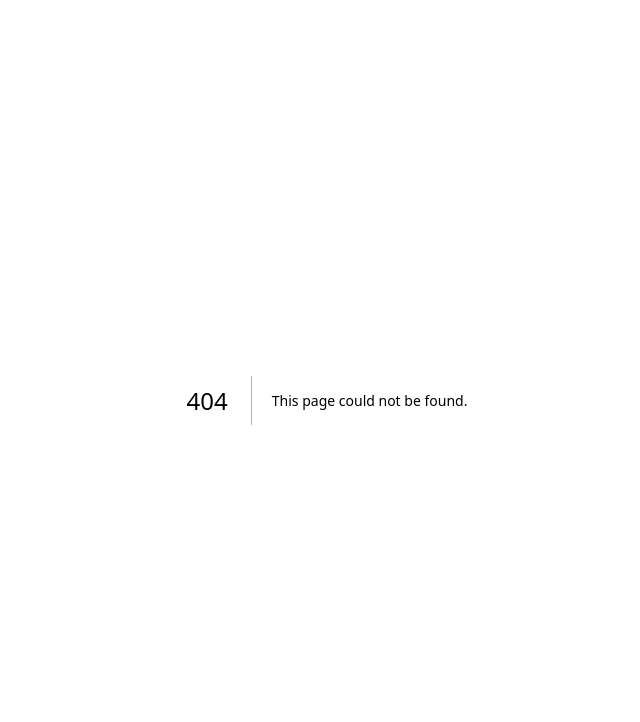
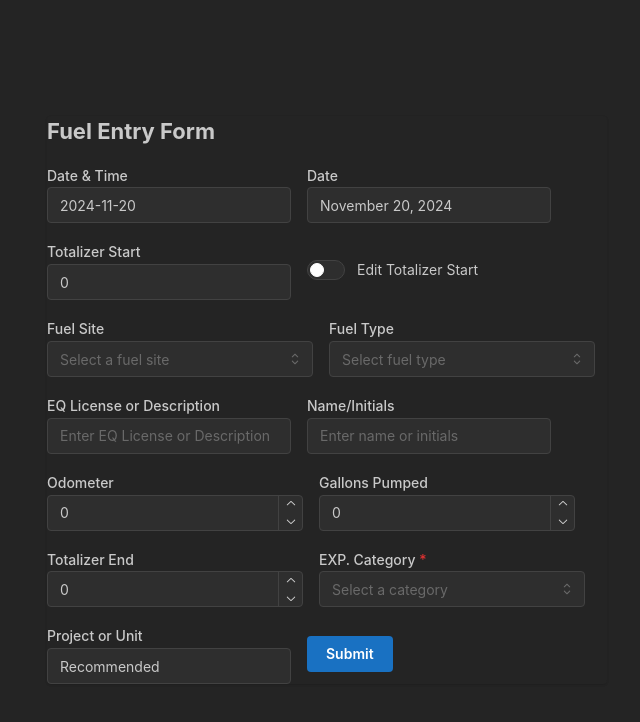
Before and after one commit to fuel-kiosk-CS-team/fuel-kiosk-dc, a Next.js app in the folder fuel-kiosk/: page /input-form in a window 1280 px wide. Before the commit this address had no page. Shown: the top 722 px of the page, without its empty margins (313-953 px from the left). Built offline with nearby package versions, Linux system fonts and the light colour scheme.

Commit message:
Add initial fuel input form

```diff
--- a/fuel-kiosk/package.json
+++ b/fuel-kiosk/package.json
@@ -16,6 +16,7 @@
   },
   "dependencies": {
     "@mantine/core": "^7.14.1",
+    "@mantine/dates": "^7.14.1",
     "@mantine/hooks": "^7.14.1",
     "@next/bundle-analyzer": "^15.0.3",
     "@prisma/client": "^6.3.1",
--- /dev/null
+++ b/fuel-kiosk/src/app/api/fuel-data/route.js
@@ -0,0 +1,10 @@
+export const revalidate = 0; // Forces regeneration on every request
+export async function GET(request) {
+  return new Response(
+    JSON.stringify({
+      previousMax: 123.45,
+      fuelSites: ['Site A', 'Site B', 'Site C'],
+    }),
+    { status: 200, headers: { 'Content-Type': 'application/json' } }
+  );
+}
--- /dev/null
+++ b/fuel-kiosk/src/app/api/submit-fuel-data/route.js
@@ -0,0 +1,6 @@
+export const revalidate = 0; // Forces regeneration on every request
+export async function POST(request) {
+    const formData = await request.json();
+    console.log('Received data:', formData);
+    return new Response(null, { status: 200 });
+  }
--- /dev/null
+++ b/fuel-kiosk/src/app/components/form/FuelForm.js
@@ -0,0 +1,133 @@
+"use client"
+
+import React, { useState, useEffect } from 'react';
+import { TextInput, Select, Button, Switch, NumberInput, Group, Paper, Title } from '@mantine/core';
+import {DateInput} from "@mantine/dates"
+
+const FuelForm = ({ previousMax, fuelSites, onSubmit }) => {
+  const [editable, setEditable] = useState(false);
+  const [formData, setFormData] = useState({
+    dateTime: new Date().toISOString().split('T')[0],
+    date: new Date().toISOString().split('T')[0],
+    totalizerStart: previousMax || 0,
+    fuelSite: '',
+    fuelType: '',
+    eqLicense: '',
+    name: '',
+    odometer: 0,
+    gallonsPumped: 0.0,
+    totalizerEnd: 0.0,
+    expCategory: '',
+    projectOrUnit: 'Recommended',
+  });
+
+  const fuelTypeOptions = ['UNL', 'DSL', 'DSL OFF ROAD', 'CLEAR GAS'];
+  const expCategoryOptions = ['Category 1', 'Category 2', 'Category 3']; // Add actual categories as needed.
+
+  const handleChange = (key, value) => {
+    setFormData((prev) => ({
+      ...prev,
+      [key]: value,
+    }));
+  };
+
+  const handleSubmit = () => {
+    if (onSubmit) onSubmit(formData);
+  };
+
+  return (
+    <Paper shadow="xs" padding="lg">
+      <Title order={3} mb="md">Fuel Entry Form</Title>
+      <form>
+        <Group direction="column" spacing="md">
+          <TextInput
+            label="Date & Time"
+            value={formData.dateTime}
+            readOnly
+          />
+          <DateInput
+            label="Date"
+            value={new Date(formData.date)}
+            onChange={(value) => handleChange('date', value.toISOString().split('T')[0])}
+          />
+          <NumberInput
+            label="Totalizer Start"
+            value={formData.totalizerStart}
+            readOnly={!editable}
+            onChange={(value) => handleChange('totalizerStart', value)}
+          />
+          <Switch
+            label="Edit Totalizer Start"
+            checked={editable}
+            onChange={(event) => setEditable(event.currentTarget.checked)}
+          />
+          <Select
+            label="Fuel Site"
+            data={fuelSites || []}
+            placeholder="Select a fuel site"
+            value={formData.fuelSite}
+            onChange={(value) => handleChange('fuelSite', value)}
+          />
+          <Select
+            label="Fuel Type"
+            data={fuelTypeOptions}
+            placeholder="Select fuel type"
+            value={formData.fuelType}
+            onChange={(value) => handleChange('fuelType', value)}
+          />
+          <TextInput
+            label="EQ License or Description"
+            placeholder="Enter EQ License or Description"
+            value={formData.eqLicense}
+            onChange={(event) => handleChange('eqLicense', event.currentTarget.value)}
+          />
+          <TextInput
+            label="Name/Initials"
+            placeholder="Enter name or initials"
+            value={formData.name}
+            onChange={(event) => handleChange('name', event.currentTarget.value)}
+          />
+          <NumberInput
+            label="Odometer"
+            placeholder="Enter odometer value"
+            value={formData.odometer}
+            onChange={(value) => handleChange('odometer', value)}
+          />
+          <NumberInput
+            label="Gallons Pumped"
+            placeholder="0.0"
+            value={formData.gallonsPumped}
+            precision={1}
+            onChange={(value) => handleChange('gallonsPumped', value)}
+          />
+          <NumberInput
+            label="Totalizer End"
+            placeholder="0.0"
+            value={formData.totalizerEnd}
+            precision={1}
+            onChange={(value) => handleChange('totalizerEnd', value)}
+          />
+          <Select
+            label="EXP. Category"
+            data={expCategoryOptions}
+            placeholder="Select a category"
+            required
+            value={formData.expCategory}
+            onChange={(value) => handleChange('expCategory', value)}
+          />
+          <TextInput
+            label="Project or Unit"
+            placeholder="Recommended"
+            value={formData.projectOrUnit}
+            onChange={(event) => handleChange('projectOrUnit', event.currentTarget.value)}
+          />
+          <Button type="button" onClick={handleSubmit}>
+            Submit
+          </Button>
+        </Group>
+      </form>
+    </Paper>
+  );
+};
+
+export default FuelForm;
--- /dev/null
+++ b/fuel-kiosk/src/app/input-form/page.js
@@ -0,0 +1,57 @@
+'use client'
+// app/page.jsx
+import React from 'react';
+import FuelForm from '../components/form/FuelForm';
+
+async function fetchFuelData() {
+  // Example of fetching previousMax and fuelSites from an API
+  return (123.45, ['Site A', 'Site B', 'Site C'])
+  try{
+    const response = await fetch('/api/fuel-data'); // Adjust endpoint as needed
+    if (response.ok) {
+        const data = await response.json();
+        return data;
+    } else{
+        return (123.45, ['Site A', 'Site B', 'Site C'])
+
+
+
+    }
+
+  } catch(error) {
+    console.error("Error fetching fuel data", error)
+  }
+  return (123.45, ['Site A', 'Site B', 'Site C'])
+
+}
+
+export default async function Page() {
+  // Fetch data (mock example)
+  const { previousMax, fuelSites } = await fetchFuelData();
+
+  const handleFormSubmit = (formData) => {
+    console.log('Form submitted with data:', formData);
+    // Example: send formData to your backend
+    fetch('/api/submit-fuel-data', {
+      method: 'POST',
+      headers: { 'Content-Type': 'application/json' },
+      body: JSON.stringify(formData),
+    }).then((response) => {
+      if (response.ok) {
+        alert('Data submitted successfully!');
+      } else {
+        alert('Failed to submit data');
+      }
+    });
+  };
+
+  return (
+    <div style={{ maxWidth: '600px', margin: '0 auto', padding: '20px' }}>
+      <FuelForm
+        previousMax={previousMax} // Example: 123.45
+        fuelSites={fuelSites} // Example: ["Site A", "Site B"]
+        onSubmit={handleFormSubmit}
+      />
+    </div>
+  );
+}
```
Also changed, not shown: 1 other file (tests, documents, lock files or other folders).
